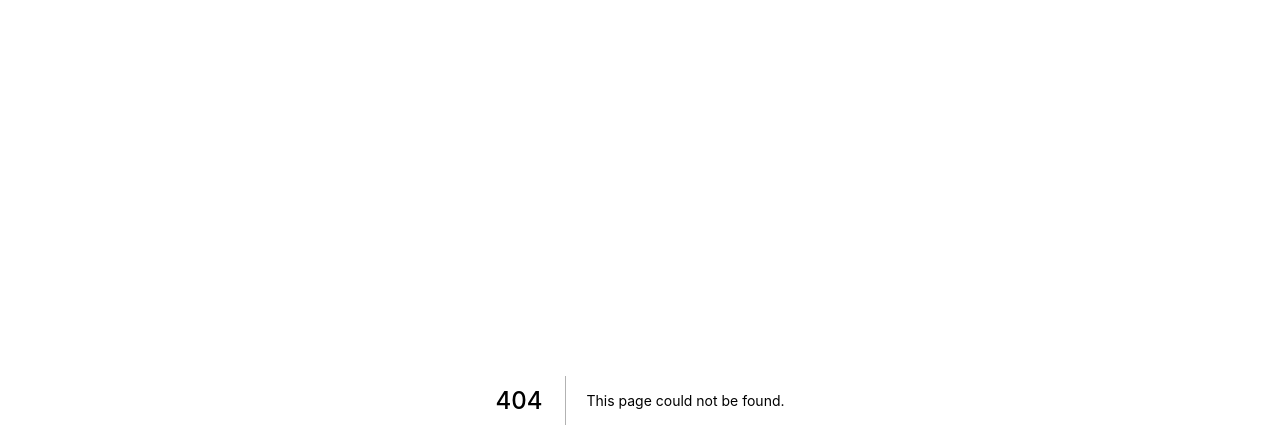
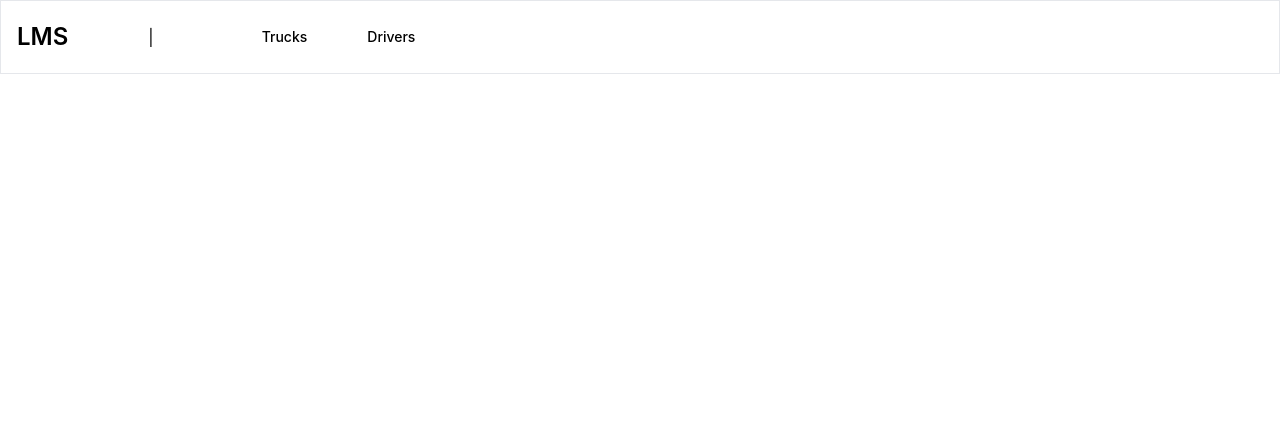
Before and after one commit to shani-asad/hackathon, a Next.js app in the folder frontend/kargo-fe/: page /trucks in a window 1280 px wide. Before the commit this address had no page. Shown: the top 448 px of the page. Built offline with nearby package versions, Linux system fonts and the light colour scheme.

Commit message:
Add navbar for trucks page

```diff
--- /dev/null
+++ b/frontend/kargo-fe/components/NavBar.tsx
@@ -0,0 +1,32 @@
+import React from "react";
+
+function NavBar() {
+  return (
+    <div className="border">
+      <nav className="px-2 sm:px-4 py-2.5 rounded ">
+        <div className="container flex flex-wrap items-center mx-auto">
+          <a href="#" className="flex items-center">
+            <span className="self-center text-2xl font-semibold whitespace-nowrap">LMS</span>
+          </a>
+          <p className="px-20">|</p>
+          <div className="hidden justify-between items-center w-full md:flex md:w-auto md:order-1" id="navbar-hidden">
+            <ul className="flex space-between p-4 mt-4 rounded-lg border md:space-x-8 md:mt-0 md:text-sm md:font-medium md:border-0">
+              <li>
+                <a href="/trucks" className="py-2 pr-4 pl-3 rounded">
+                  Trucks
+                </a>
+              </li>
+              <li>
+                <a href="/drivers" className="py-2 pr-4 pl-3">
+                  Drivers
+                </a>
+              </li>
+            </ul>
+          </div>
+        </div>
+      </nav>
+    </div>
+  );
+}
+
+export default NavBar;
--- /dev/null
+++ b/frontend/kargo-fe/pages/trucks.tsx
@@ -0,0 +1,12 @@
+import React from "react";
+import NavBar from "../components/NavBar";
+
+function trucks() {
+  return (
+    <div>
+      <NavBar />
+    </div>
+  );
+}
+
+export default trucks;
```
